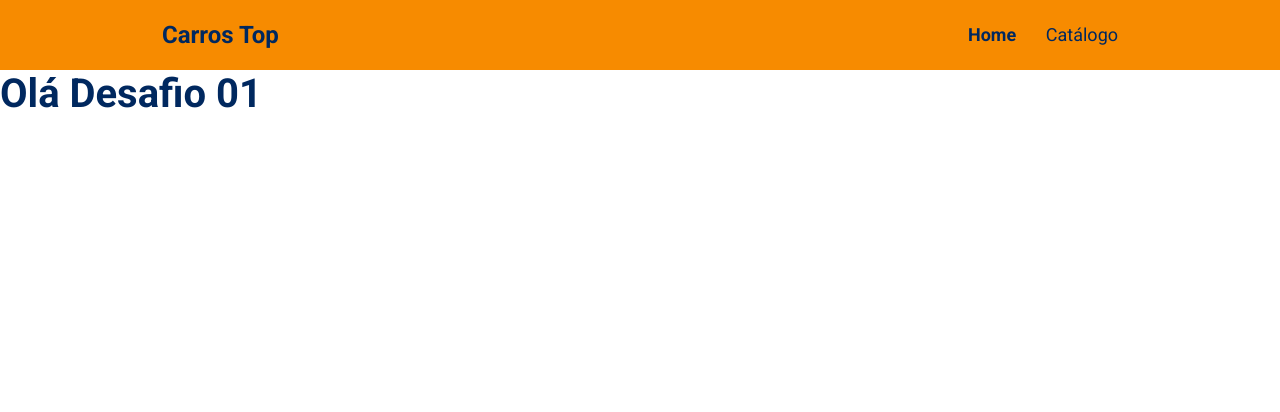
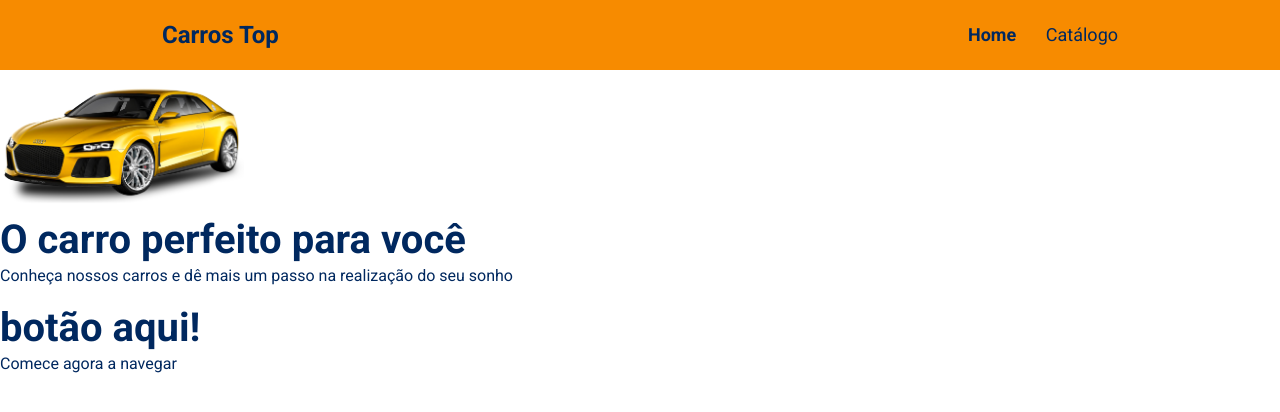
Before and after one commit to ruiprj/projeto-devsuperior-desafio-cap-01, a React (Create React App) app: page / in a window 1280 px wide. Shown: the top 412 px of the page. Built offline with nearby package versions, Linux system fonts and the light colour scheme; the HTML template or start-up script is replaced by a standard one.

Commit message:
Basic Home and Images imports

```diff
--- a/src/App.tsx
+++ b/src/App.tsx
@@ -1,14 +1,10 @@
-import Navbar from 'components/Navbar';
 import './assets/styles/custom.scss';
 import './App.css';
+import Home from 'pages/Home';
 
 function App() {
   return (
-    <>
-      <Navbar />
-
-      <h1>Olá Desafio 01</h1>
-    </>
+    <Home />
   );
 }
 
--- /dev/null
+++ b/src/pages/Home/index.tsx
@@ -0,0 +1,31 @@
+import MainImage from 'assets/images/main-image-yellow-car.png';
+import Navbar from 'components/Navbar';
+import './styles.css';
+
+const Home = () => {
+  return (
+    <>
+      <Navbar />
+
+      <div className="home-container">
+        <div className="home-card">
+          <div className="home-image-container">
+            <img src={MainImage} alt="Imagem principal" />
+
+            <h1>O carro perfeito para você</h1>
+            <p>Conheça nossos carros e dê mais um passo na realização do seu sonho</p>
+          </div>
+
+          <div className="home-content-container">
+            <h1>botão aqui!</h1>
+
+            <p>Comece agora a navegar</p>
+          </div>
+
+        </div>
+      </div>
+    </>
+  );
+};
+
+export default Home;
--- /dev/null
+++ b/src/pages/Home/styles.css
@@ -0,0 +1,4 @@
+.home-image-container img {
+    width: 244px;
+    height: 146px;
+}
```
Also changed, not shown: src/assets/images/main-image-yellow-car.png (added), src/assets/images/red-car.png (added).
